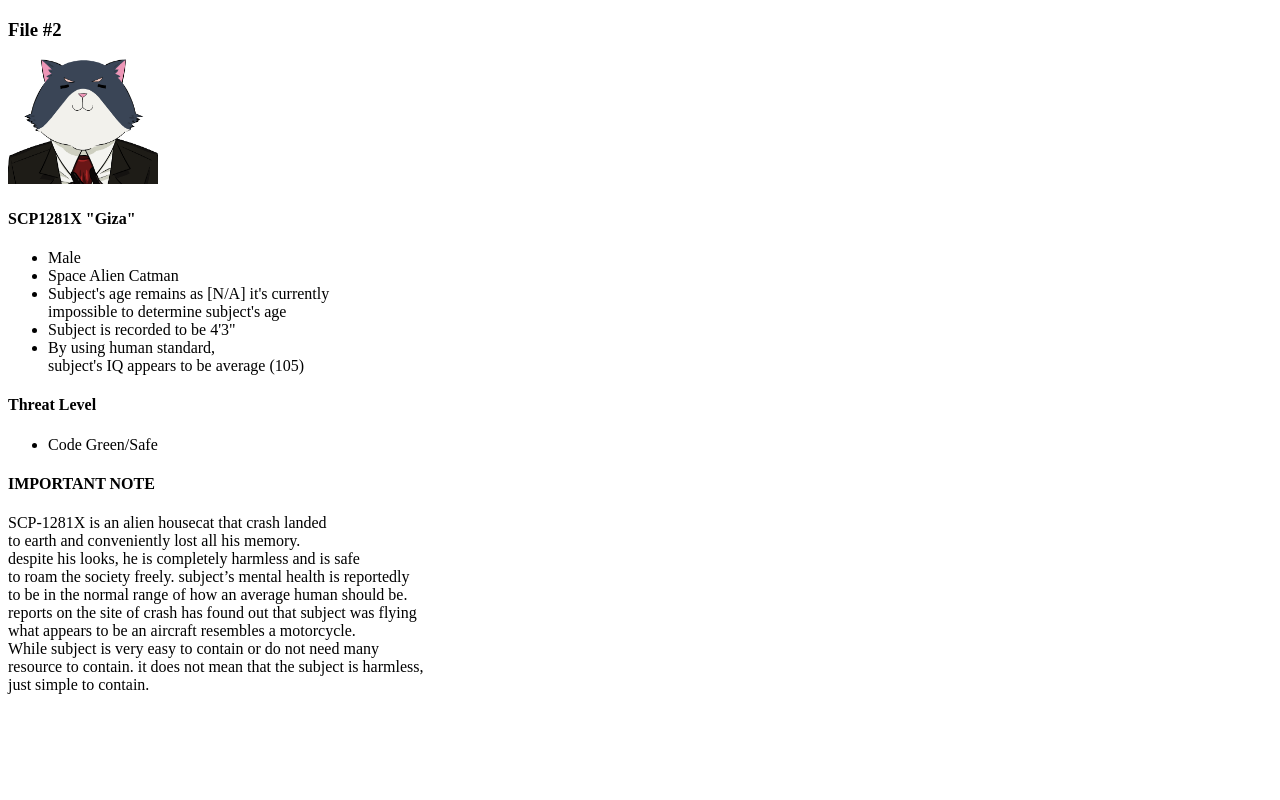
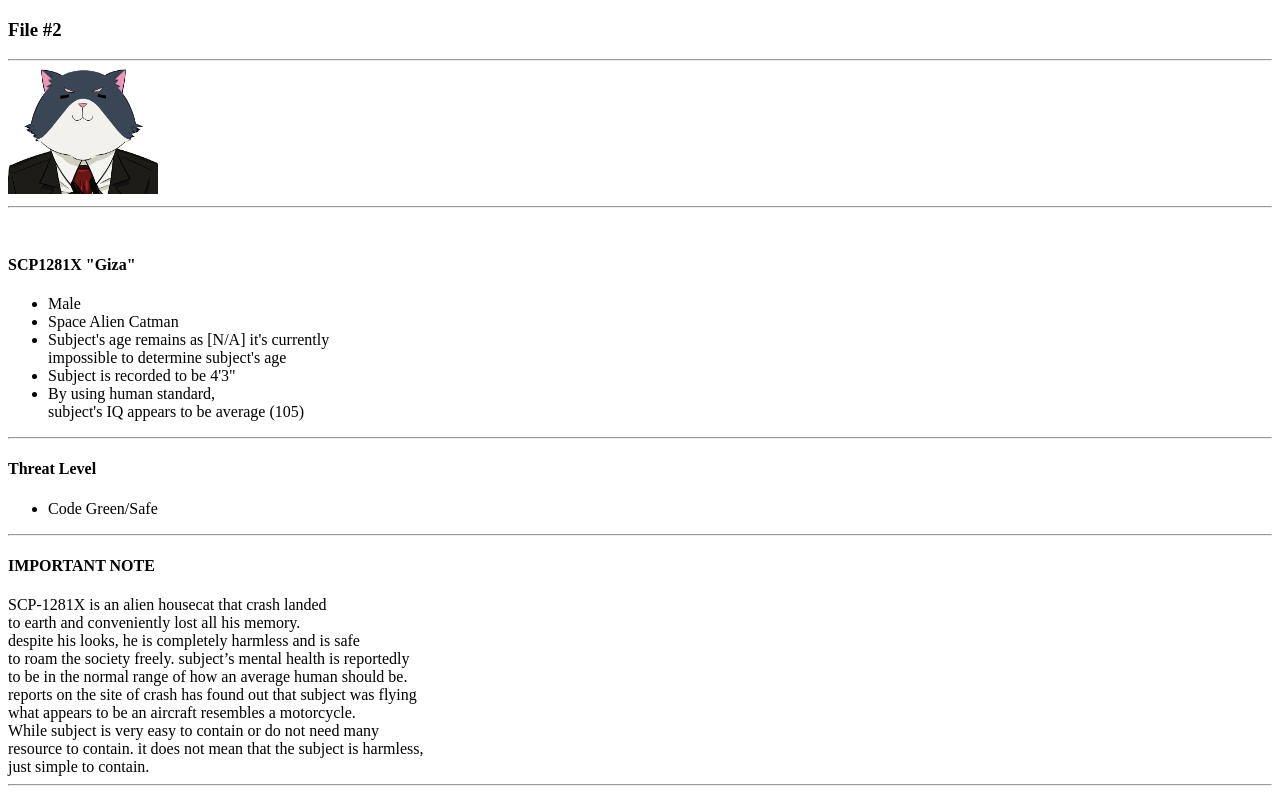
Before and after one commit to 48115/scpfiles-website, a plain HTML site: page file2.html in a window 1280 px wide. Drawn offline with Linux system fonts and the light colour scheme.

Commit message:
Update file2.html

```diff
--- a/file2.html
+++ b/file2.html
@@ -4,10 +4,10 @@
         <title> FILE#2 </title>
     </head>
         <body><div>
-  <h3> File #2 </h3>
+  <h3> File #2 </h3> <hr>
 <a href ="https://www.youtube.com/watch?v=VN-DG5MgDy0" target="_blank"><img src="./picture/giza1.png"
 width="150"
-                                 height="125"> </a>
+                                 height="125"> </a> <hr>
 <br><h4>SCP1281X "Giza"</h4>
 
 <div><ul>
@@ -19,9 +19,9 @@ width="150"
 <li>Subject is recorded to be 4'3" </li>
 <li>By using human standard,<br> subject's IQ appears
     to be average (105)</li>
-</ul></div>
+</ul></div><hr>
 <h4>Threat Level</h4>
-<ul><li> Code Green/Safe </li></ul>
+<ul><li> Code Green/Safe </li></ul><hr>
 <h4>IMPORTANT NOTE</u></h4>
 SCP-1281X is an alien housecat that crash landed <br>to earth and
 conveniently lost all his memory.<br> despite his looks,
@@ -32,6 +32,6 @@ the site of crash has found out that subject was
 flying <br> what appears to be an aircraft resembles a
 motorcycle. <br> While subject is very easy to contain or do not
 need many <br>resource to contain. it does not mean that the
-subject is harmless,<br> just simple to contain.
+subject is harmless,<br> just simple to contain. <hr>
         </body>
 </html>
```
